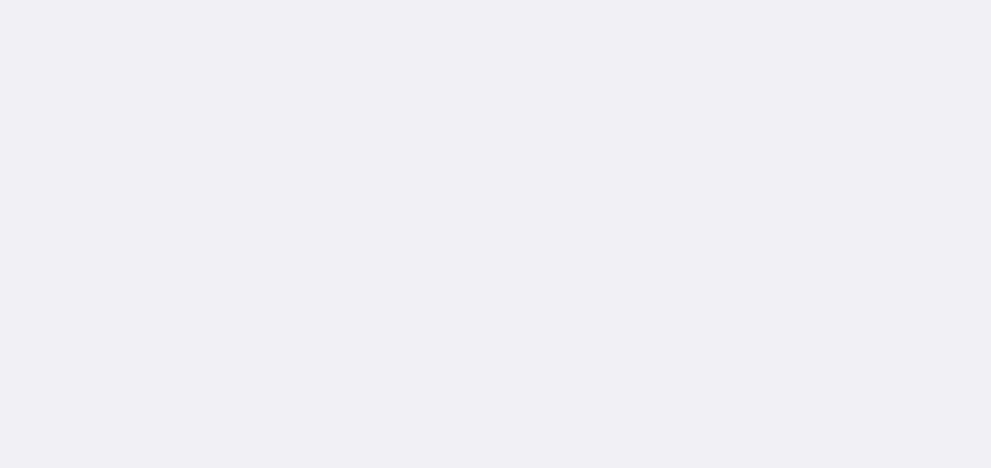
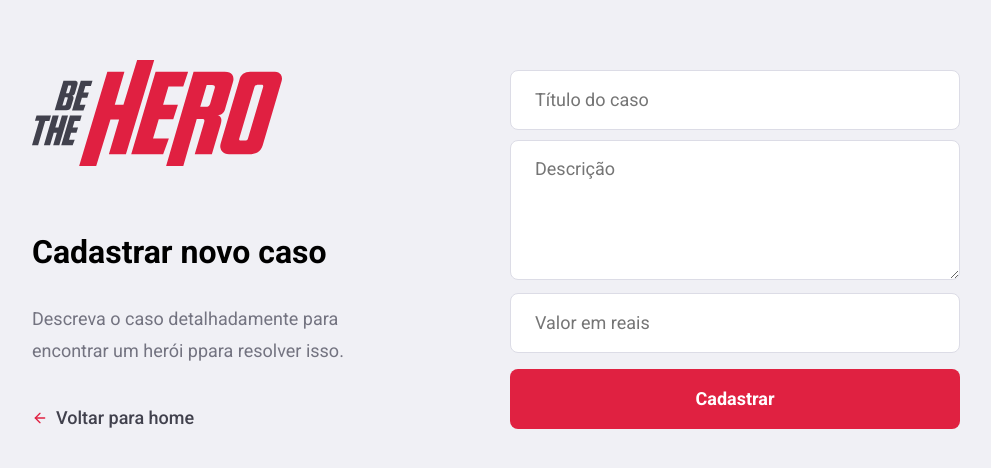
Before and after one commit to brenogsouza/omni-stack-week-11, a React (Create React App) app in the folder frontend/: page /incident/new-incident in a window 1280 px wide. Shown: the part 156-624 px from the top of the page, without its empty margins (144-1135 px from the left). Built offline with nearby package versions, Linux system fonts and the light colour scheme.

Commit message:
criado layout da pagina newIncident

```diff
--- /dev/null
+++ b/frontend/src/pages/new-incident/NewIncident.js
@@ -0,0 +1,33 @@
+import React from 'react';
+
+import './style.css'
+import { Logo } from '../../assets';
+import { Link } from 'react-router-dom';
+import { FiArrowLeft } from 'react-icons/fi';
+
+const NewIncident = () => {
+  return (
+    <div className="new__incident-container ">
+      <div className="new__incident-content ">
+        <section>
+          <img src={Logo} alt="Be The Hero" />
+          <h1>Cadastrar novo caso</h1>
+          <p>Descreva o caso detalhadamente para encontrar um herói ppara resolver isso.</p>
+          <Link to="/profile" className="back__link">
+            <FiArrowLeft size={16} color="#E02041" />
+            Voltar para home
+          </Link>
+        </section>
+        <form>
+          <input placeholder="Título do caso" />
+          <textarea placeholder="Descrição" />
+          <input type="number" placeholder="Valor em reais" />
+
+          <button className="button">Cadastrar</button>
+        </form>
+      </div>
+    </div>
+  )
+};
+
+export default NewIncident;
--- /dev/null
+++ b/frontend/src/pages/new-incident/index.js
@@ -0,0 +1 @@
+export { default as NewIncident } from './NewIncident'
--- /dev/null
+++ b/frontend/src/pages/new-incident/style.css
@@ -0,0 +1,46 @@
+.new__incident-container {
+    width: 100%;
+    max-width: 1120px;
+    height: 100vh;
+    margin: 0 auto;
+    display: flex;
+    align-items: center;
+    justify-content: center;
+}
+
+.new__incident-container .new__incident-content {
+    width: 100%;
+    padding: 96px;
+    background-color: #f0f0f5;
+    box-shadow: 0 0 100px rgba(0, 0, 0, 0.1);
+    border-radius: 8px;
+    display: flex;
+    justify-content: space-between;
+    align-items: center;
+}
+
+.new__incident-container .new__incident-content section {
+    width: 100%;
+    max-width: 380px;
+}
+
+.new__incident-container .new__incident-content section h1 {
+    margin: 64px 0 32px;
+    font-size: 32px;
+}
+
+.new__incident-container .new__incident-content section p {
+    font-size: 18px;
+    color: #737380;
+    line-height: 32px;
+}
+
+.new__incident-container .new__incident-content form {
+    width: 100%;
+    max-width: 450px;
+}
+
+.new__incident-container .new__incident-content form input,
+.new__incident-container .new__incident-content form textarea {
+    margin-top: 10px;
+}
--- a/frontend/src/pages/profile/Profile.js
+++ b/frontend/src/pages/profile/Profile.js
@@ -11,7 +11,7 @@ const Profile = () => {
       <header>
         <img src={Logo} alt="Be To Hero" />
         <span>Bem Vinda, APAD</span>
-        <Link className="button" to="/incident/new">Cadastrar novo caso</Link>
+        <Link className="button" to="/incident/new-incident">Cadastrar novo caso</Link>
         <button type="button">
           <FiPower size={18} color="#E02141" />
         </button>
--- a/frontend/src/routes.js
+++ b/frontend/src/routes.js
@@ -4,6 +4,7 @@ import { Route, Switch } from 'react-router-dom'
 import { Login } from './pages/login'
 import { Register } from './pages/register'
 import { Profile } from './pages/profile'
+import { NewIncident } from './pages/new-incident'
 
 
 const Routes = () => {
@@ -12,6 +13,7 @@ const Routes = () => {
       <Route exact path="/" component={Login} />
       <Route path="/register" component={Register} />
       <Route path="/profile" component={Profile} />
+      <Route path="/incident/new-incident" component={NewIncident} />
     </Switch>
   )
 }
--- a/frontend/src/stylesheet/global.css
+++ b/frontend/src/stylesheet/global.css
@@ -29,6 +29,17 @@ form input {
     border: 1px solid #dcdce6;
     border-radius: 8px;
     padding: 0 24px;
+}
+
+form textarea {
+    width: 100%;
+    min-height: 140px;
+    color: #333;
+    border: 1px solid #dcdce6;
+    border-radius: 8px;
+    padding: 16px 24px;
+    line-height: 24px;
+    resize: vertical;
 }
 
 .button {
```
